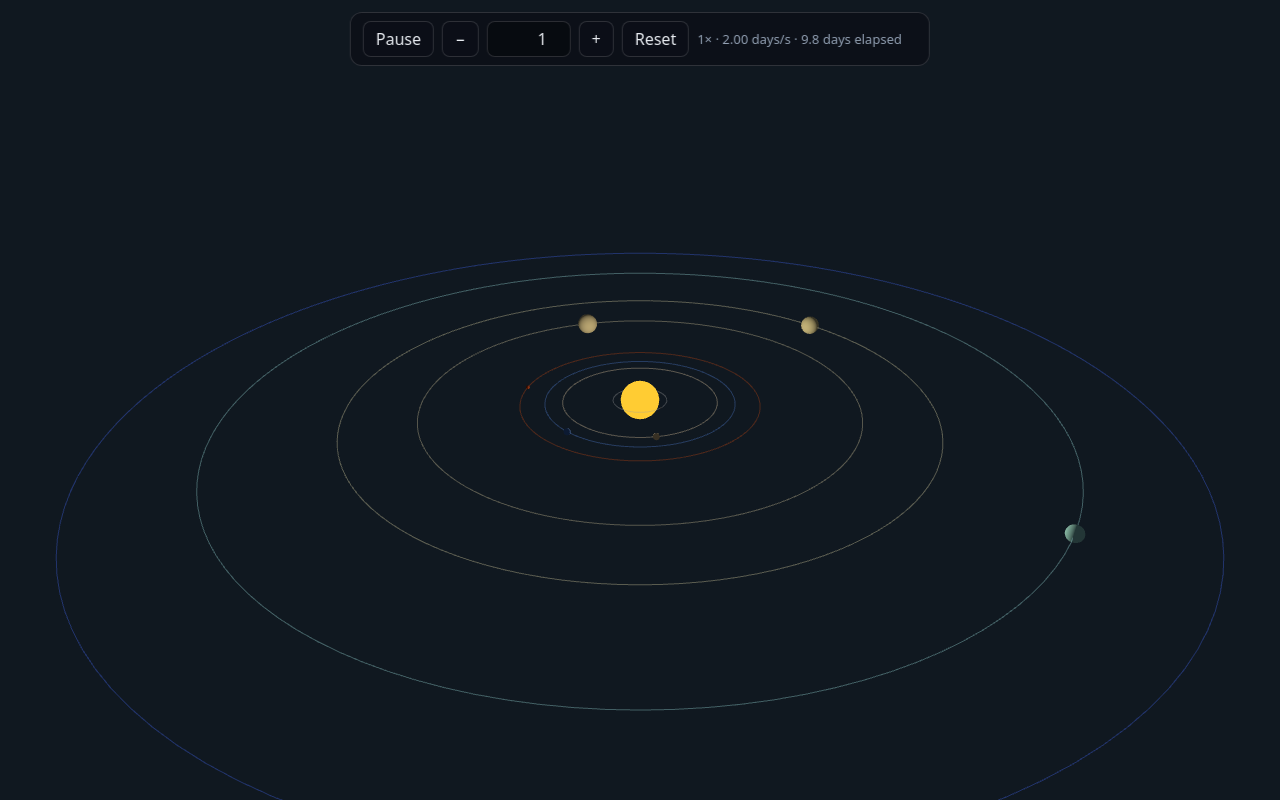
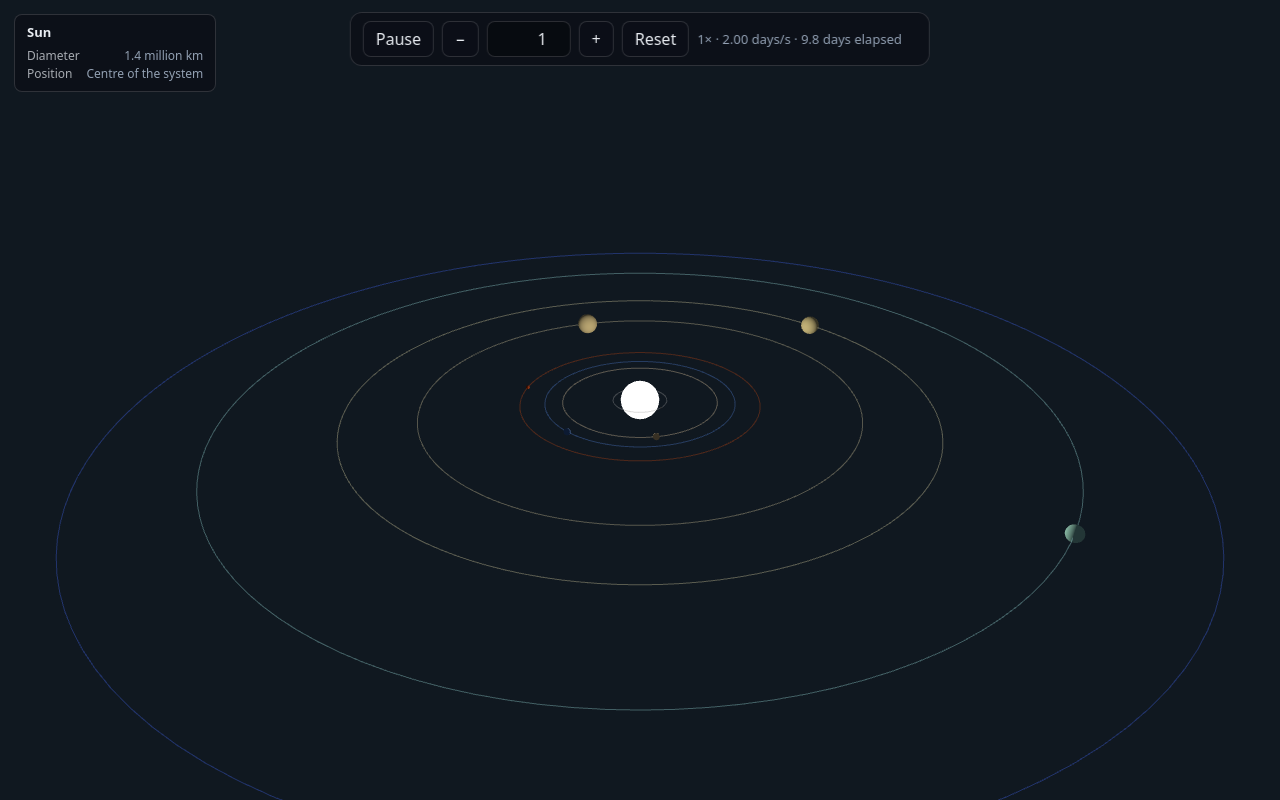
Before and after one commit to mattiasnogols/orbit, a website built with Vite: page index.html in a window 1280 px wide. Built offline with nearby package versions, Linux system fonts and the light colour scheme; animation ran at ten frames a second.

Commit message:
hover tooltip

```diff
--- a/src/bodies/Sun.js
+++ b/src/bodies/Sun.js
@@ -2,8 +2,10 @@ import * as THREE from 'three'
 import { SUN_RADIUS } from '../config.js'
 
 export function createSun(record) {
-  return new THREE.Mesh(
+  const mesh = new THREE.Mesh(
     new THREE.SphereGeometry(SUN_RADIUS, 48, 32),
     new THREE.MeshBasicMaterial({ color: record.color }),
   )
+  mesh.userData.record = record
+  return mesh
 }
--- a/src/interaction/picker.js
+++ b/src/interaction/picker.js
@@ -4,6 +4,7 @@ const LINE_HIT_RADIUS = 0.6
 const BASE_LINE_OPACITY = 0.35
 const HOVER_LINE_OPACITY = 0.9
 const HOVER_EMISSIVE = 0x444444
+const HOVER_BASIC_COLOR = 0xffffff
 const CLICK_TOLERANCE = 5
 
 function sameEntry(a, b) {
@@ -29,6 +30,13 @@ export function createPicker({ camera, domElement, getPickables, onHover, onSele
       material.opacity = on ? HOVER_LINE_OPACITY : BASE_LINE_OPACITY
     } else if (material.emissive) {
       material.emissive.setHex(on ? HOVER_EMISSIVE : 0x000000)
+    } else if (material.color) {
+      if (on && entry.object.userData.baseColor === undefined) {
+        entry.object.userData.baseColor = material.color.getHex()
+      }
+      if (entry.object.userData.baseColor !== undefined) {
+        material.color.setHex(on ? HOVER_BASIC_COLOR : entry.object.userData.baseColor)
+      }
     }
   }
 
--- a/src/main.js
+++ b/src/main.js
@@ -4,6 +4,8 @@ import { addLighting } from './scene/lighting.js'
 import { buildSystem } from './scene/sync.js'
 import { createSimTime } from './sim/time.js'
 import { createTimeControls } from './ui/timeControls.js'
+import { createTooltip } from './ui/tooltip.js'
+import { createPicker } from './interaction/picker.js'
 import { SUN, PLANETS } from './data/defaults.js'
 
 const { renderer, scene, camera, controls } = createScene()
@@ -14,7 +16,23 @@ scene.background = new THREE.Color(0x101820)
 const system = buildSystem(scene, [SUN, ...PLANETS])
 const simTime = createSimTime()
 const timeControls = createTimeControls(document.getElementById('ui'), simTime)
+const tooltip = createTooltip(document.getElementById('tooltip'))
 const clock = new THREE.Clock()
+
+const pickables = [
+  system.sun,
+  ...system.planets.flatMap((planet) => [planet.mesh, planet.orbitLine]),
+]
+
+const picker = createPicker({
+  camera,
+  domElement: renderer.domElement,
+  getPickables: () => pickables,
+  onHover: (entry) => {
+    if (entry) tooltip.show(entry.record)
+    else tooltip.hide()
+  },
+})
 
 window.addEventListener('keydown', (event) => {
   if (event.code !== 'Space') return
@@ -28,5 +46,6 @@ renderer.setAnimationLoop(() => {
   system.update(simTime.getDays())
   timeControls.update()
   controls.update()
+  picker.update()
   renderer.render(scene, camera)
 })
--- a/src/style.css
+++ b/src/style.css
@@ -55,6 +55,24 @@ body {
   white-space: nowrap;
 }
 
+.tooltip-name {
+  margin-bottom: 4px;
+  font-weight: 600;
+}
+
+.tooltip-line {
+  display: flex;
+  justify-content: space-between;
+  gap: 14px;
+  font-size: 12px;
+  color: var(--muted);
+}
+
+.tooltip-label {
+  color: var(--text);
+  opacity: 0.7;
+}
+
 button {
   padding: 6px 12px;
   border: 1px solid var(--border);
--- /dev/null
+++ b/src/ui/tooltip.js
@@ -0,0 +1,82 @@
+const OFFSET = 14
+const MARGIN = 8
+const KM_PER_AU = 149597870.7
+
+function formatKm(km) {
+  if (km >= 1000000) return `${(km / 1000000).toFixed(1)} million km`
+  return `${Math.round(km).toLocaleString('en-US')} km`
+}
+
+function formatDistance(record) {
+  if (record.type === 'moon') return formatKm(record.distanceKm)
+  return `${record.distanceAU} AU · ${formatKm(record.distanceAU * KM_PER_AU)}`
+}
+
+function makeRow(label, value) {
+  const line = document.createElement('div')
+  line.className = 'tooltip-line'
+
+  const key = document.createElement('span')
+  key.className = 'tooltip-label'
+  key.textContent = label
+
+  const val = document.createElement('span')
+  val.textContent = value
+
+  line.append(key, val)
+  return line
+}
+
+export function createTooltip(element) {
+  let current = null
+  let pointerX = 0
+  let pointerY = 0
+
+  window.addEventListener('pointermove', (event) => {
+    pointerX = event.clientX
+    pointerY = event.clientY
+    if (current) place()
+  })
+
+  function place() {
+    const { width, height } = element.getBoundingClientRect()
+    let left = pointerX + OFFSET
+    let top = pointerY + OFFSET
+    if (left + width > window.innerWidth - MARGIN) left = pointerX - width - OFFSET
+    if (top + height > window.innerHeight - MARGIN) top = pointerY - height - OFFSET
+    element.style.left = `${Math.max(left, MARGIN)}px`
+    element.style.top = `${Math.max(top, MARGIN)}px`
+  }
+
+  function render(record) {
+    const name = document.createElement('div')
+    name.className = 'tooltip-name'
+    name.textContent = record.name
+
+    const rows = [makeRow('Diameter', formatKm(record.radiusKm * 2))]
+    if (record.type === 'star') {
+      rows.push(makeRow('Position', 'Centre of the system'))
+    } else if (record.type === 'moon') {
+      rows.push(makeRow('Orbit radius', formatDistance(record)))
+    } else {
+      rows.push(makeRow('Distance from Sun', formatDistance(record)))
+    }
+
+    element.replaceChildren(name, ...rows)
+  }
+
+  return {
+    show(record) {
+      if (record === current) return
+      current = record
+      render(record)
+      element.hidden = false
+      place()
+    },
+    hide() {
+      if (!current) return
+      current = null
+      element.hidden = true
+    },
+  }
+}
```
